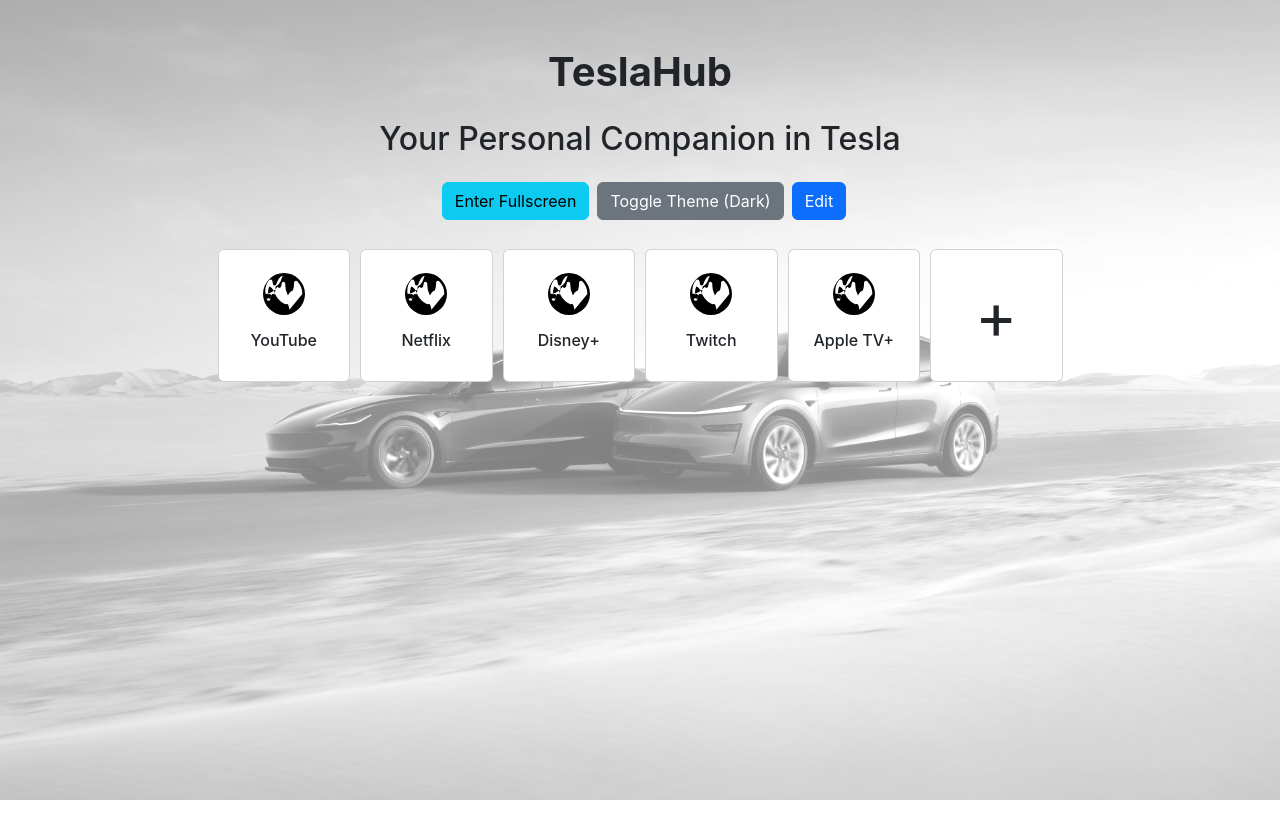
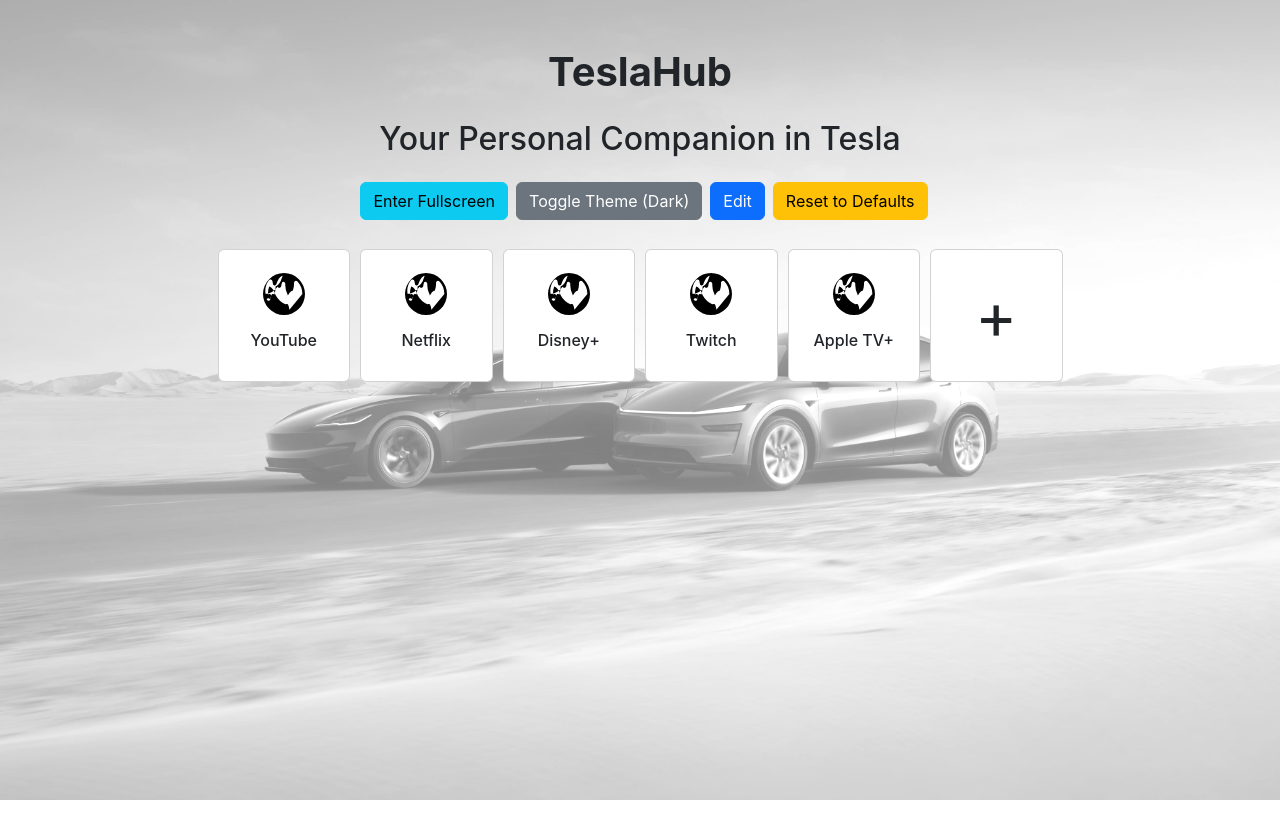
Before and after one commit to tristankuo/teslalink, a React (Create React App) app: page / in a window 1280 px wide. Shown: the top 838 px of the page. Built offline with nearby package versions, Linux system fonts and the light colour scheme.

Commit message:
feat: Add temporary Reset to Defaults button

```diff
--- a/src/App.tsx
+++ b/src/App.tsx
@@ -210,6 +210,11 @@
     setIsAppEditMode(true);
   };
 
+  const handleResetToDefaults = () => {
+    localStorage.removeItem('teslahub_apps');
+    window.location.reload();
+  };
+
   return (
     <div className={`App ${theme === 'light' ? 'light-mode' : 'dark-mode'}`}>
       <div
@@ -234,6 +239,9 @@
               </Button>
               <Button variant="primary" onClick={() => setIsAppEditMode(true)} className="ms-2">
                 Edit
+              </Button>
+              <Button variant="warning" onClick={handleResetToDefaults} className="ms-2">
+                Reset to Defaults
               </Button>
             </>
           )}
```
